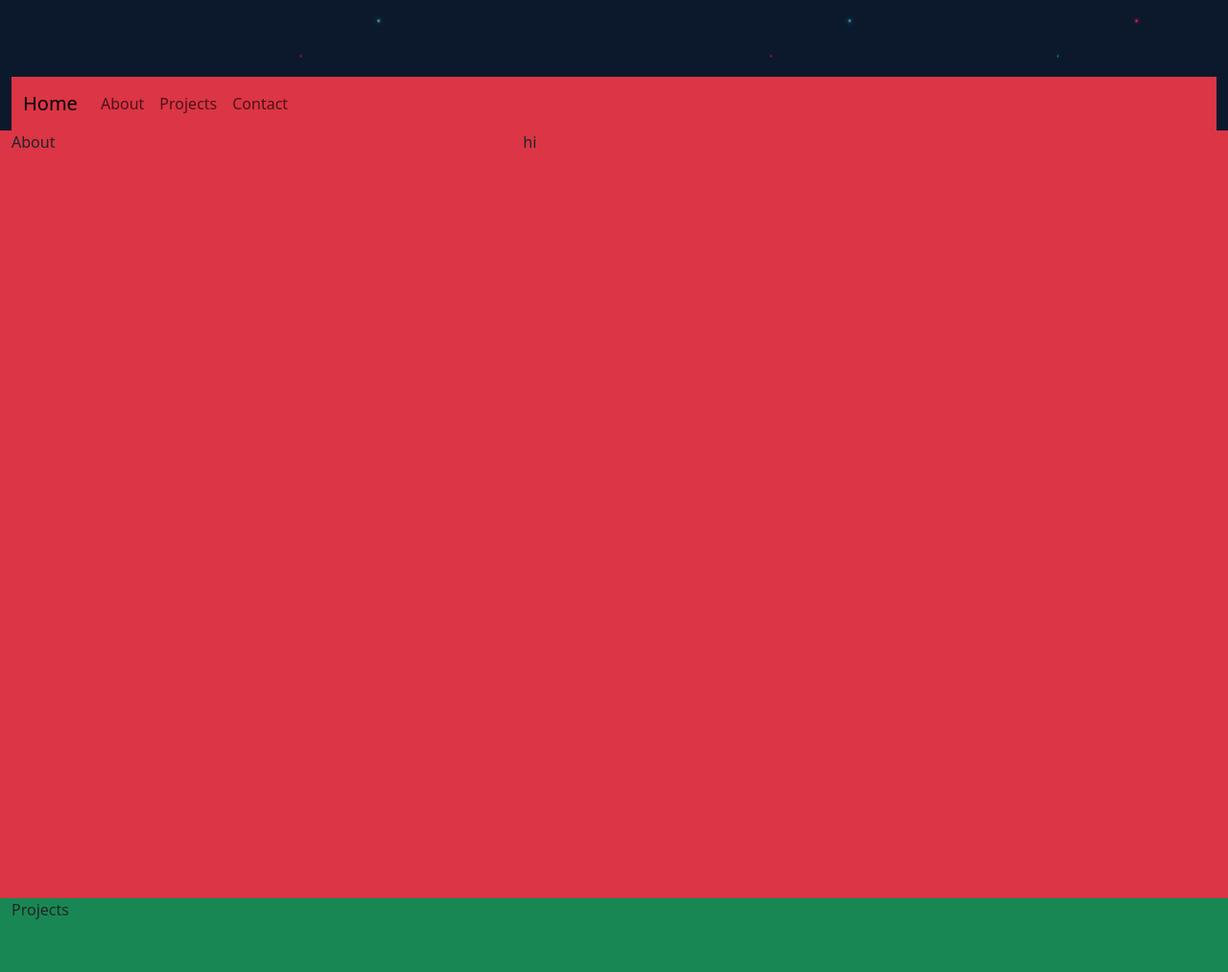
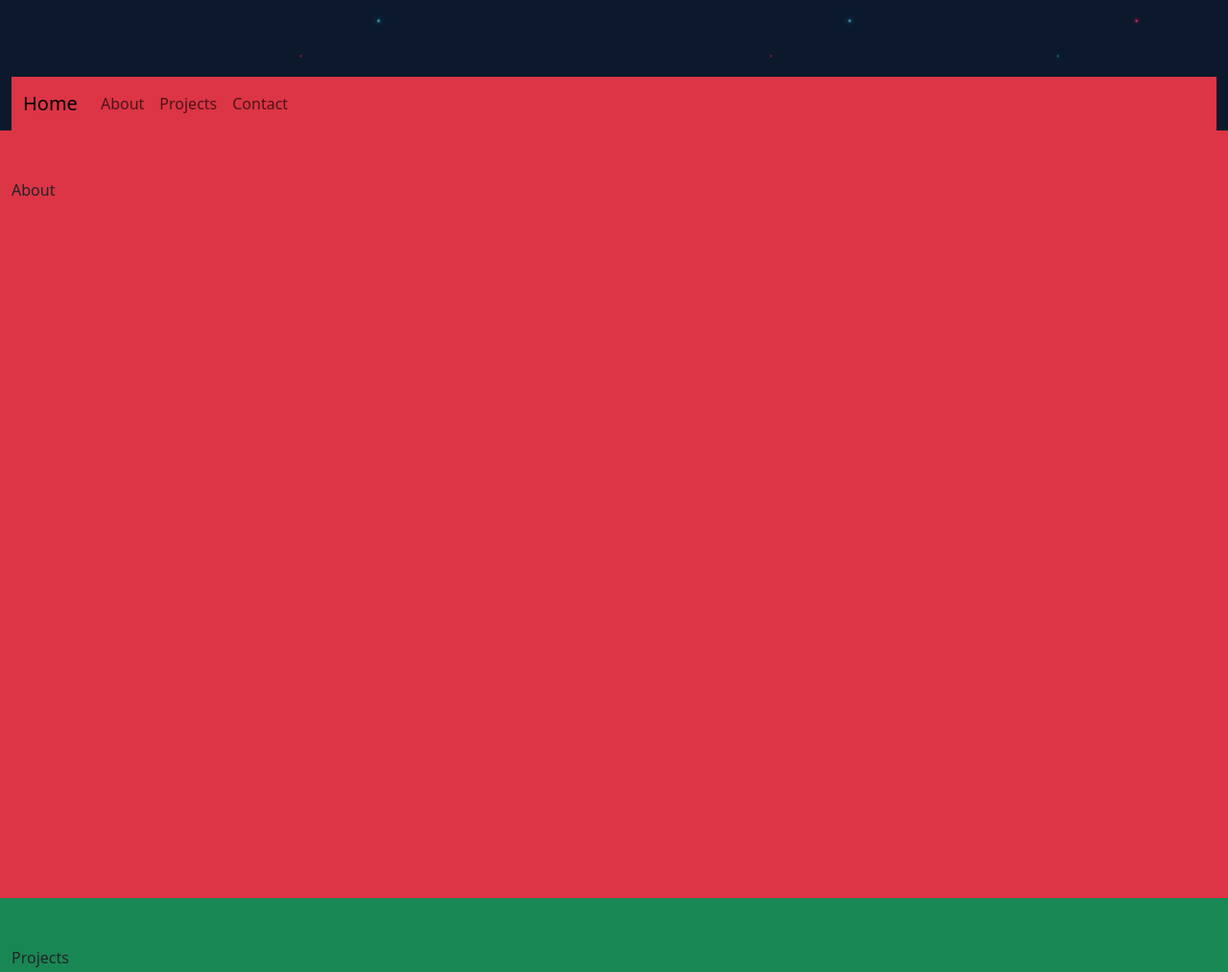
Before and after one commit to kev129/portfoliopage, a plain HTML site: page index.html in a window 1280 px wide. Shown: the part 720-1733 px from the top of the page at 96% size. Drawn offline with nearby package versions, Linux system fonts and the light colour scheme.

Commit message:
Added space for navbar at top of each section

```diff
--- a/assets/css/index_css.css
+++ b/assets/css/index_css.css
@@ -65,6 +65,9 @@ body{
   }
 }
 
+.navspace{
+    height: 50px;
+}
 
 #about-section{
     height: 100vh;
@@ -76,3 +79,10 @@ body{
 #contact-section{
     height: 100vh;
 }
+
+/*
+Question for Tim
+
+width of canvas based on screen size
+navspace is that the best way?
+ */
--- a/index.html
+++ b/index.html
@@ -109,23 +109,38 @@
         </div>
 
         <div class="row bg-danger" id="about-section">
-            <div class="col-5">
+            <div class="container-fluid">
+                <div class="navspace">
+
+                </div>
+                <div class="col">
                     About
-            </div>
-            <div class="col-7">
-                hi
                 </div>
             </div>
 
+        </div>
+
         <div class="row bg-success" id="project-section">
+
+            <div class="container-fluid">
+                <div class="navspace">
+
+                </div>
                 <div class="col">
                     Projects
                 </div>
             </div>
+        </div>
+
 
         <div class="row bg-info" id="contact-section">
+           <div class="container-fluid">
+                <div class="navspace">
+
+                </div>
                 <div class="col">
                     Contact
+                </div>
             </div>
         </div>
 
```
Lines whose indentation alone changed are shown as unchanged.
